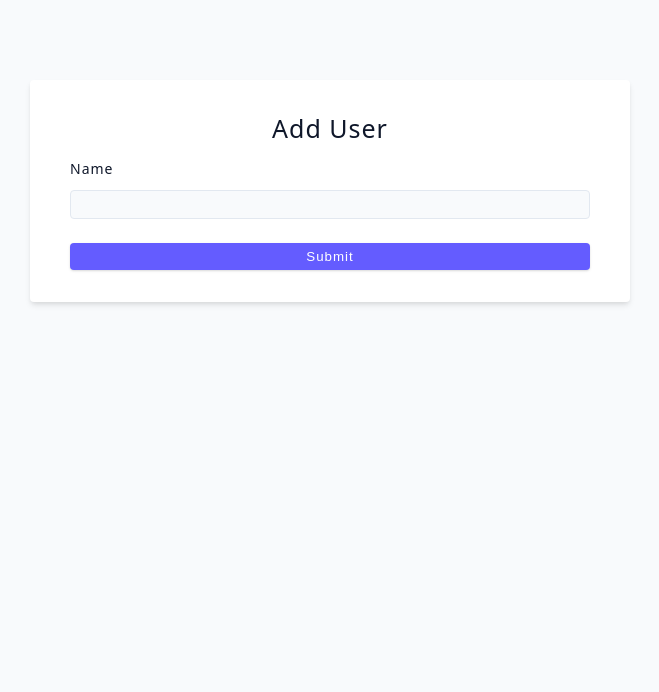
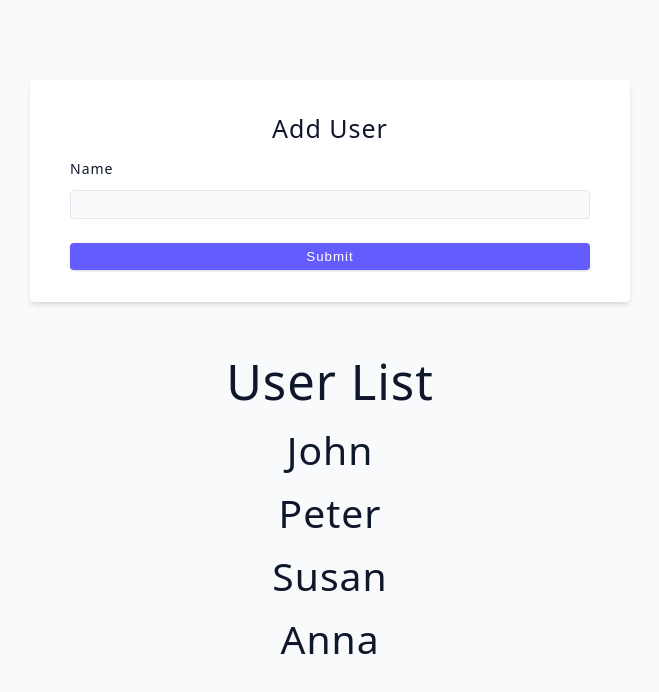
Before and after one commit to rohancs127/React-Concepts, a React (Vite) app in the folder advanced-react/: page / in a window 1280 px wide. Shown: the top 692 px of the page, without its empty margins (310-969 px from the left). Built offline with nearby package versions, Linux system fonts and the light colour scheme.

Commit message:
display users code added

```diff
--- a/advanced-react/src/tutorial/06-forms/starter/02-user-challenge.jsx
+++ b/advanced-react/src/tutorial/06-forms/starter/02-user-challenge.jsx
@@ -3,6 +3,8 @@ import {data} from '../../../data'
 
 const UserChallenge = () => {
   const [name, setName] = useState('');
+  const [users, setUsers] = useState(data);
+  console.log(data);
 
   const handleNameChange = (e)=>{
     setName(event.target.value);
@@ -28,6 +30,14 @@ const UserChallenge = () => {
         </button>
       </form>
       {/* render users below */}
+      <h1>User List</h1>
+      {users.map((user)=>{
+        return (
+        <div key={user.id}>
+          <h2>{user.name}</h2>
+        </div>
+        )
+      })}
     </div>
   );
 };
```
